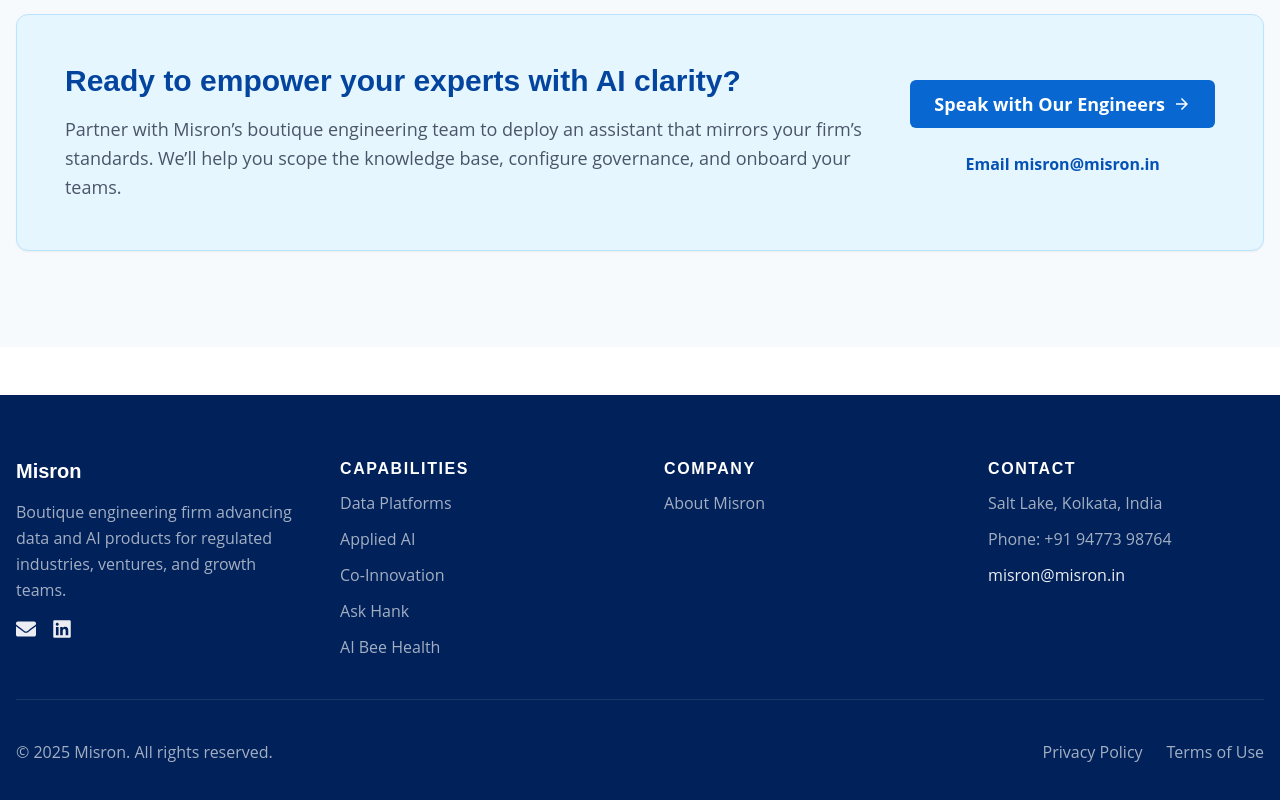
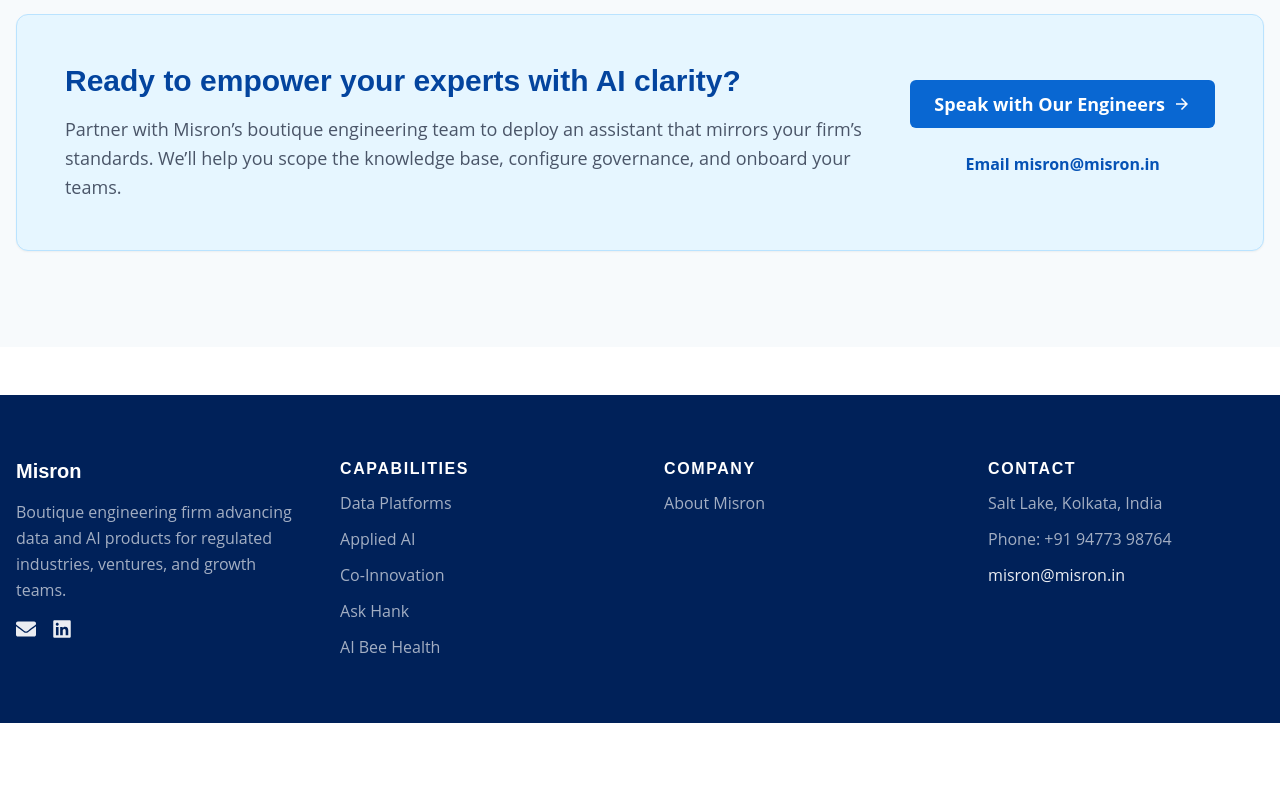
Before and after one commit to ambarishg/misron, a React (Vite) app: page /searchassistant in a window 1280 px wide. Shown: the part 3249-4049 px from the top of the page. After the commit the page ends 3972 px from the top, so only its background shows below. Built offline with nearby package versions, Linux system fonts and the light colour scheme.

Commit message:
Changed Files for AskHank

```diff
--- a/src/components/Footer.jsx
+++ b/src/components/Footer.jsx
@@ -85,19 +85,6 @@
           </VStack>
         </SimpleGrid>
 
-        <Divider my={10} borderColor={borderColor} />
-
-        <Flex direction={{ base: "column", md: "row" }} justify="space-between" align={{ base: "start", md: "center" }} gap={4}>
-          <Text color={muted}>{`\u00A9 ${new Date().getFullYear()} Misron. All rights reserved.`}</Text>
-          <HStack spacing={6} color={muted}>
-            <Link href="#" _hover={{ color: "accent.200" }}>
-              Privacy Policy
-            </Link>
-            <Link href="#" _hover={{ color: "accent.200" }}>
-              Terms of Use
-            </Link>
-          </HStack>
-        </Flex>
       </Container>
     </Box>
   );
```
